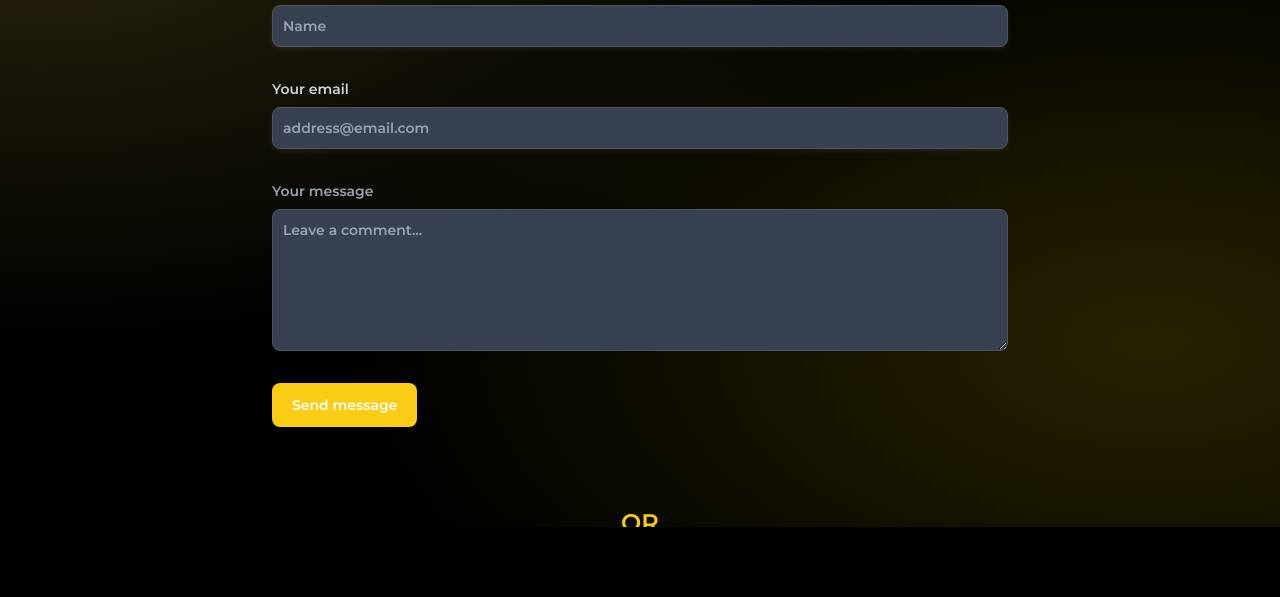
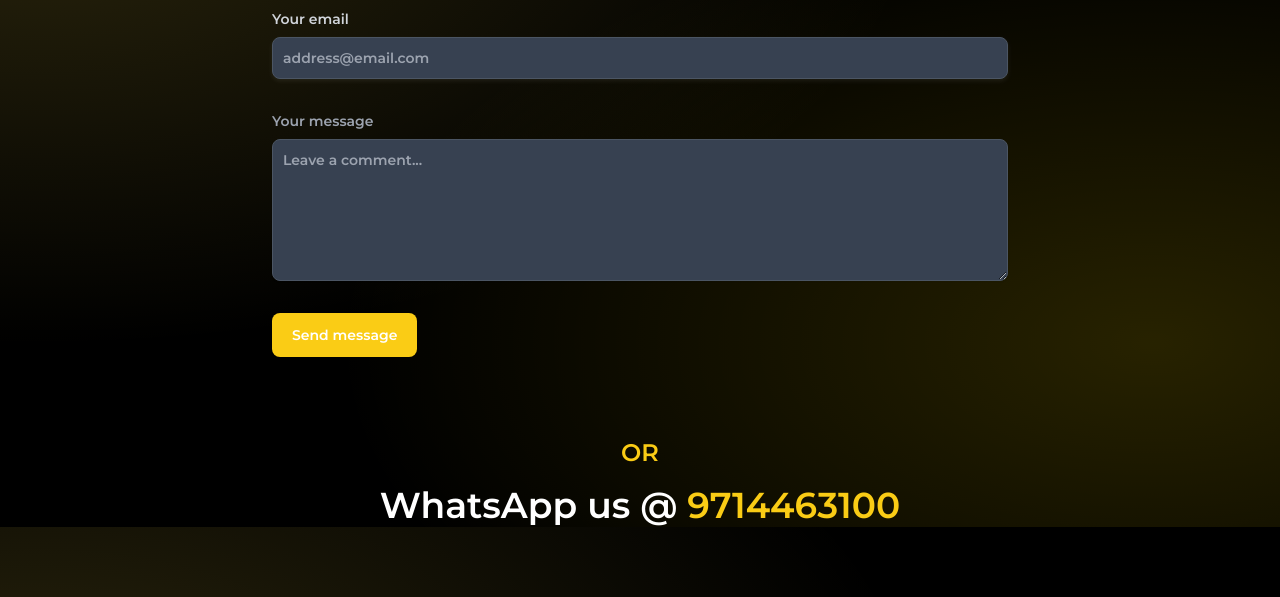
Before and after one commit to VedantAgnihotri/ex6nix-devs, a plain HTML site: page contact.html in a window 1280 px wide. Shown: the part 273-870 px from the top of the page. Before the commit the page ends 800 px from the top, so only its background shows below. Drawn offline with nearby package versions, Linux system fonts and the light colour scheme; a web font is replaced by a local one.

Commit message:
updatesssssss

```diff
--- a/contact.html
+++ b/contact.html
@@ -65,7 +65,7 @@
 
 <body class="font-[Montserrat] mesh-bg-white dark:mesh-bg duration-500">
     <!--Navbar-->
-    <div id="" class="overflow-hidden h-screen">
+    <div id="" class="overflow-hidden">
         <header class="w-full fixed dark:bg-black/75 bg-white/75 backdrop-blur z-50">
             <nav
                 class="z-50 pt-2 flex items-center justify-between mx-auto dark:bg-black bg-white lg:bg-transparent dark:lg:bg-transparent">
@@ -125,7 +125,7 @@
                 </div>
         </header>
         <!--dont remove-->
-        <section class="h-[90%] hidden" id="home">
+        <section class="hidden" id="home">
             <div class="flex overflow-hidden md:items-center dark:text-white text-black md:pt-[200px] pt-[150px]">
                 <div class="text-4xl sm:text-5xl ml-2 px-8 mb-5 md:text-7xl lg:text-8xl font-bold" data-scroll="">
                     Get the Best Webpage for your <span
@@ -142,9 +142,7 @@
             </div>
         </section>
         <!--*-->
-
-
-        <section id="contact" class="mt-[90px]">
+        <section id="contact" class="pt-[20px]">
             <div class="py-8 lg:py-16 px-4 mx-auto max-w-screen-md">
                 <h2 class="mb-4 text-4xl tracking-tight font-extrabold text-center text-gray-900 dark:text-white pb-10">
                     Contact Us</h2>
@@ -178,10 +176,11 @@
 
             <div>
                 <h1 class="my-4 text-2xl text-center text-yellow-400">OR</h1>
-                <p class="dark:text-white text-black text-center text-4xl">Message us @</p>
-
+                <p class="dark:text-white text-black text-center text-4xl">WhatsApp us @ <a class="text-yellow-400 hover:underline cursor-pointer duration-500" href="https://wa.me/919714463100" target="_blank">9714463100</a></p>
+<br><br><br>
             </div>
         </section>
+        </div>
         <script src="https://ajax.googleapis.com/ajax/libs/jquery/3.7.1/jquery.min.js"></script>
         <script src="script.js"></script>
 </body>
```
Also changed, not shown: index.html (+0 -1 lines).
